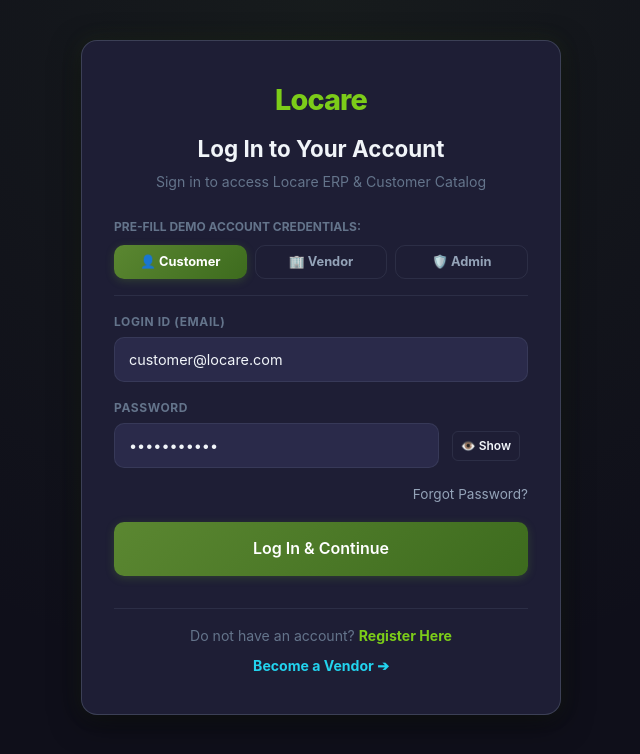
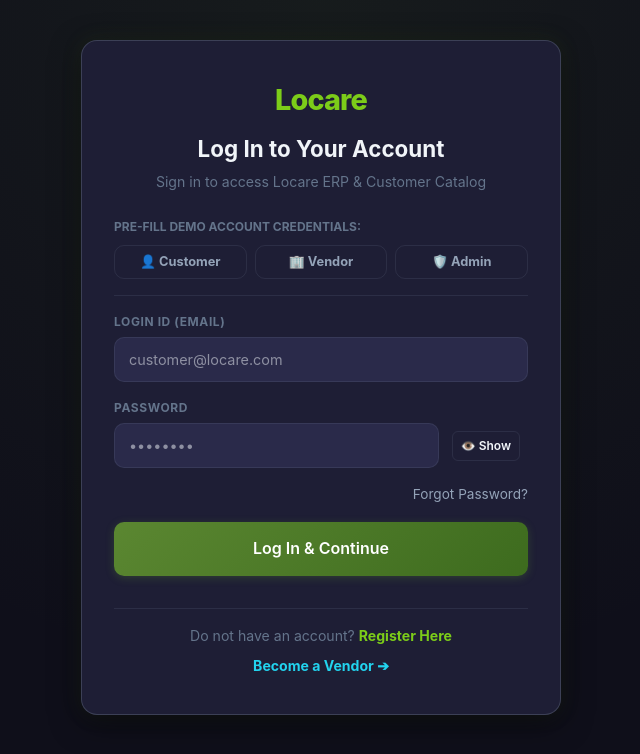
Before and after one commit to Groy416/Locare, a Next.js app: page /auth/login in a window 1280 px wide. Shown: the top 754 px of the page, without its empty margins (319-959 px from the left). Built offline with nearby package versions, Linux system fonts and the light colour scheme.

Commit message:
fix: Start login form blank so manual typing doesn't append to pre-filled default state

```diff
--- a/src/app/auth/login/page.tsx
+++ b/src/app/auth/login/page.tsx
@@ -9,8 +9,8 @@
   const searchParams = useSearchParams();
   const redirectTarget = searchParams.get("redirect");
 
-  const [email, setEmail] = useState("customer@locare.com");
-  const [password, setPassword] = useState("customer123");
+  const [email, setEmail] = useState("");
+  const [password, setPassword] = useState("");
   const [showPassword, setShowPassword] = useState(false);
   const [error, setError] = useState("");
   const [loading, setLoading] = useState(false);
```
